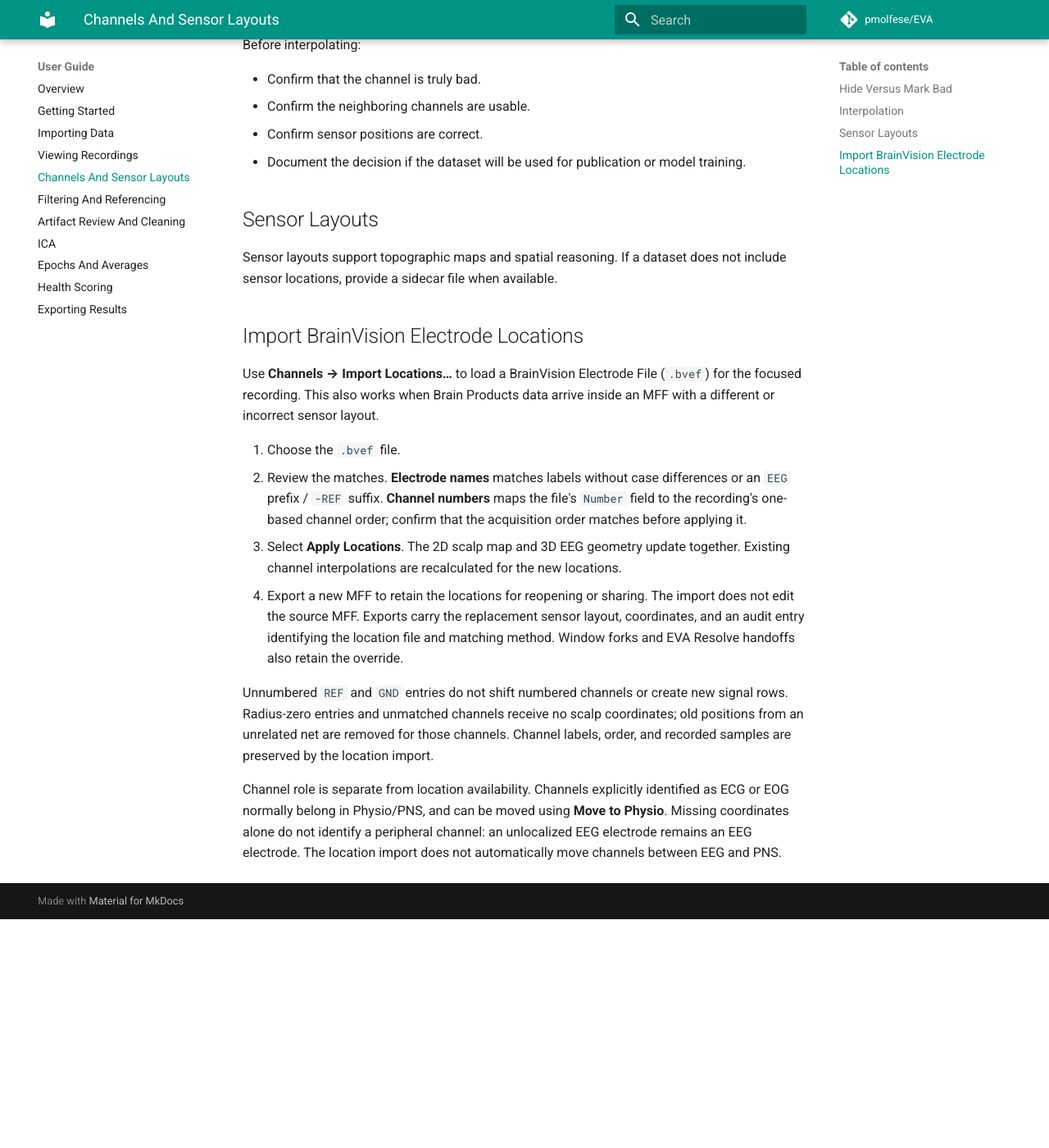
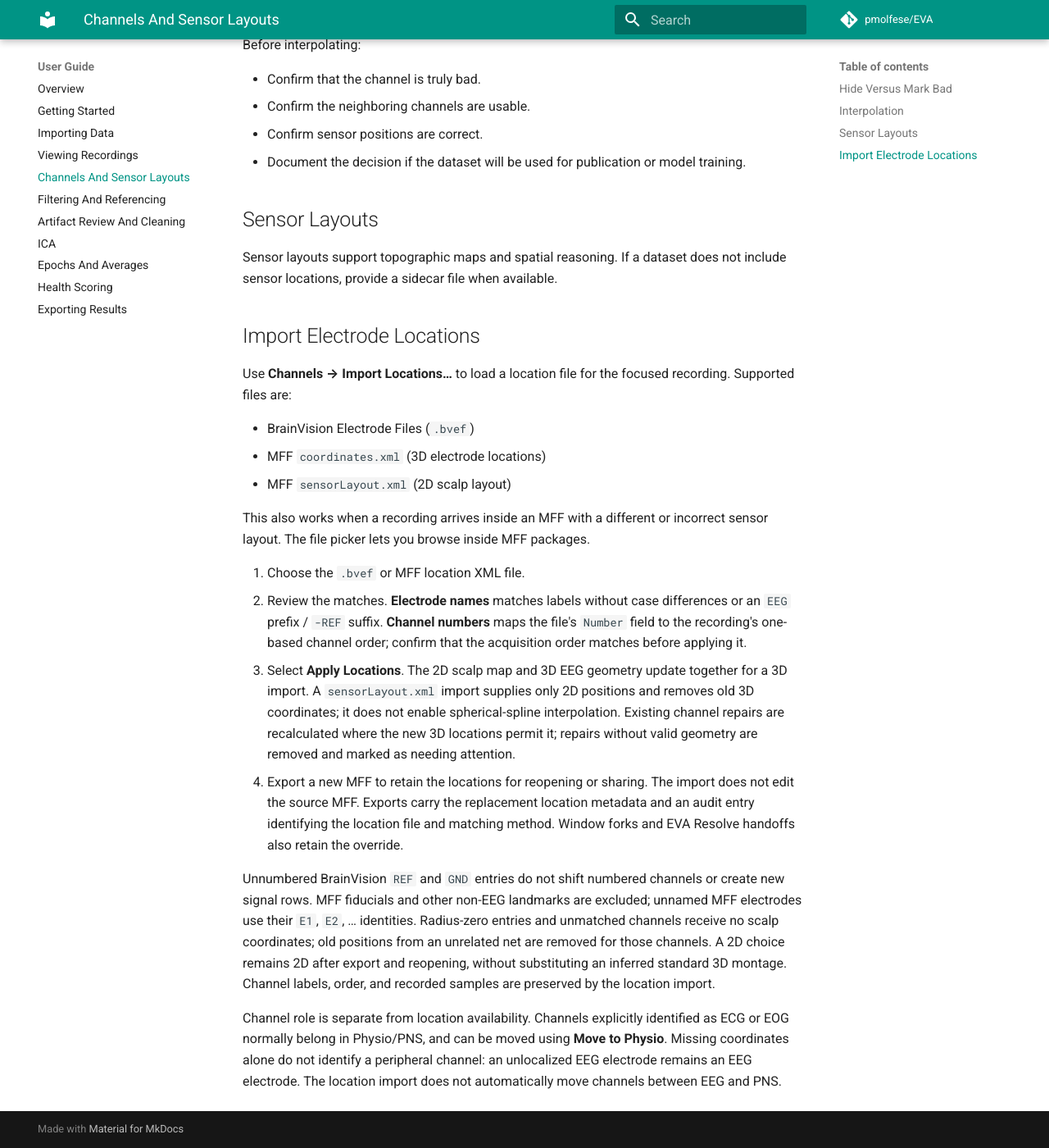
Before and after one commit to pmolfese/EVA, an MkDocs documentation site: the page built from docs/manual/user-guide/channels.md, in a window 1280 px wide and 1400 px high, scrolled down 713 px. Shown: the whole window at 82% size. Built offline with MkDocs 1.6.1 and Material for MkDocs 9.7.7, drawn with Linux system fonts in a browser that asks for light colours; comment, search, counter and statistics services are not loaded; before the commit the page ends 1834 px from its top, so only the background shows below that.

Commit message:
bringing main into new branch

```diff
--- a/docs/manual/user-guide/channels.md
+++ b/docs/manual/user-guide/channels.md
@@ -27,29 +27,40 @@ Before interpolating:
 
 Sensor layouts support topographic maps and spatial reasoning. If a dataset does not include sensor locations, provide a sidecar file when available.
 
-## Import BrainVision Electrode Locations
+## Import Electrode Locations
 
-Use **Channels → Import Locations…** to load a BrainVision Electrode File
-(`.bvef`) for the focused recording. This also works when Brain Products data
-arrive inside an MFF with a different or incorrect sensor layout.
+Use **Channels → Import Locations…** to load a location file for the focused
+recording. Supported files are:
 
-1. Choose the `.bvef` file.
+- BrainVision Electrode Files (`.bvef`)
+- MFF `coordinates.xml` (3D electrode locations)
+- MFF `sensorLayout.xml` (2D scalp layout)
+
+This also works when a recording arrives inside an MFF with a different or
+incorrect sensor layout. The file picker lets you browse inside MFF packages.
+
+1. Choose the `.bvef` or MFF location XML file.
 2. Review the matches. **Electrode names** matches labels without case
    differences or an `EEG` prefix / `-REF` suffix. **Channel numbers** maps the
    file's `Number` field to the recording's one-based channel order; confirm that
    the acquisition order matches before applying it.
 3. Select **Apply Locations**. The 2D scalp map and 3D EEG geometry update
-   together. Existing channel interpolations are recalculated for the new
-   locations.
+   together for a 3D import. A `sensorLayout.xml` import supplies only 2D
+   positions and removes old 3D coordinates; it does not enable spherical-spline
+   interpolation. Existing channel repairs are recalculated where the new 3D
+   locations permit it; repairs without valid geometry are removed and marked
+   as needing attention.
 4. Export a new MFF to retain the locations for reopening or sharing. The import
-   does not edit the source MFF. Exports carry the replacement sensor layout,
-   coordinates, and an audit entry identifying the location file and matching
-   method. Window forks and EVA Resolve handoffs also retain the override.
+   does not edit the source MFF. Exports carry the replacement location metadata and an audit entry
+   identifying the location file and matching method. Window forks and EVA Resolve handoffs also retain the override.
 
-Unnumbered `REF` and `GND` entries do not shift numbered channels or create new
-signal rows. Radius-zero entries and unmatched channels receive no scalp
-coordinates; old positions from an unrelated net are removed for those channels.
-Channel labels, order, and recorded samples are preserved by the location import.
+Unnumbered BrainVision `REF` and `GND` entries do not shift numbered channels or
+create new signal rows. MFF fiducials and other non-EEG landmarks are excluded;
+unnamed MFF electrodes use their `E1`, `E2`, … identities. Radius-zero entries
+and unmatched channels receive no scalp coordinates; old positions from an unrelated net are removed for those channels.
+A 2D choice remains 2D after export and reopening, without substituting an
+inferred standard 3D montage. Channel labels, order, and recorded samples are
+preserved by the location import.
 
 Channel role is separate from location availability. Channels explicitly
 identified as ECG or EOG normally belong in Physio/PNS, and can be moved using
```
Also changed, not shown: docs/developers/subsystems/channels.md (+16 -3 lines), 4 other files.
